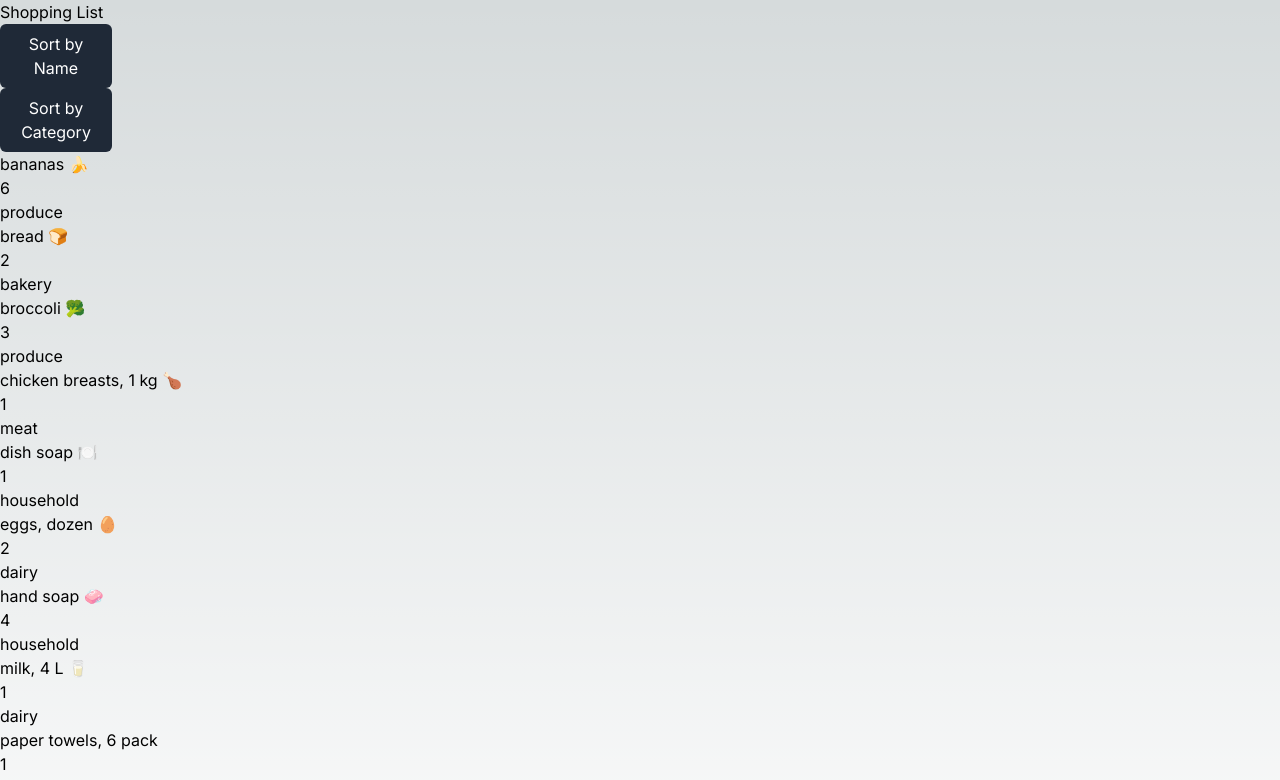
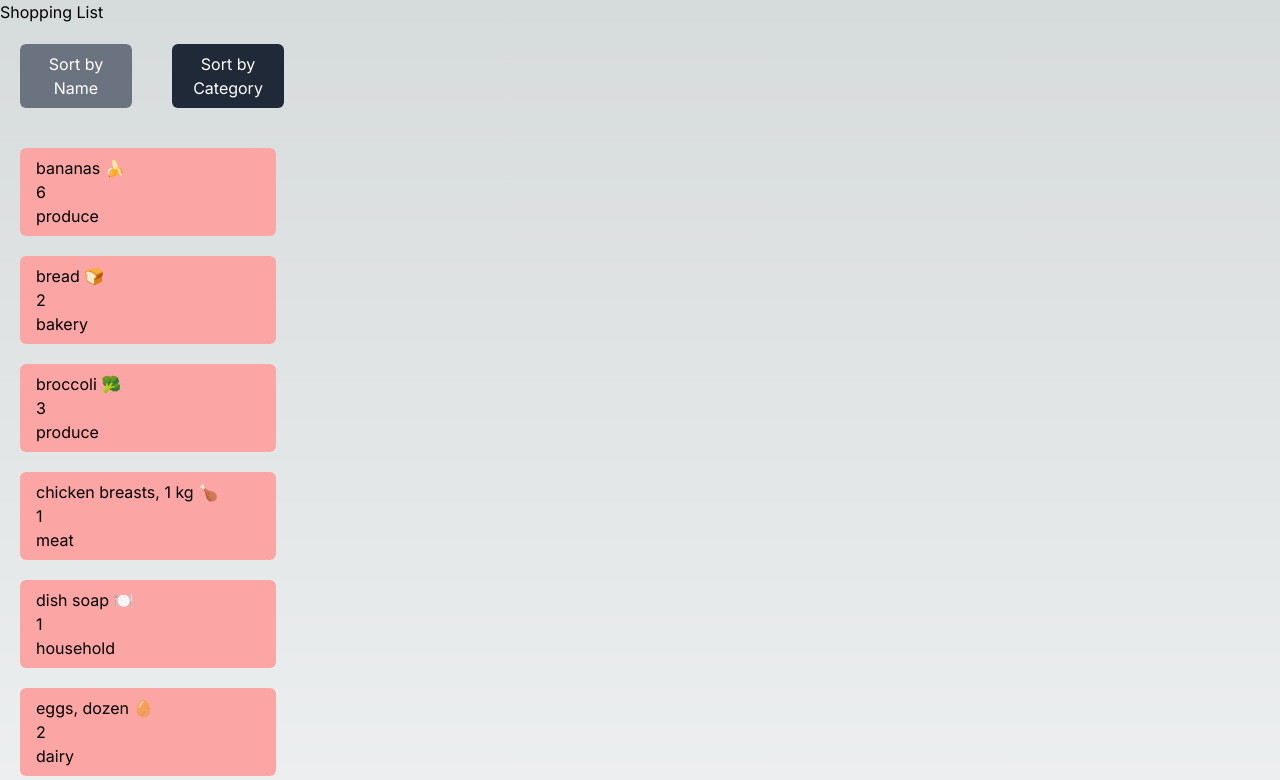
Before and after one commit to Kiydo/cprg306-assignments, a Next.js app: page /week5 in a window 1280 px wide. Shown: the top 780 px of the page. Built offline with nearby package versions, Linux system fonts and the light colour scheme.

Commit message:
week5fix

```diff
--- a/app/week5/item-list.js
+++ b/app/week5/item-list.js
@@ -5,10 +5,15 @@ import data from "./items.json";
 import { useState } from "react";
 
 export default function ItemList () {
+
+    const defaultButton = "w-28 py-2 px-4 bg-gray-800 hover:bg-gray-500 rounded-md text-white m-5";
+    const clickedButton = "w-28 py-2 px-4 bg-gray-500 rounded-md text-white m-5";
+
     const [sortBy, setSortBy] = useState("name");
 
     if (sortBy === "name") {
         data.sort((a, b) => a.name.localeCompare(b.name));
+
     };
     if (sortBy === "category") {
         data.sort((a, b) => a.category.localeCompare(b.category));
@@ -25,11 +30,13 @@ export default function ItemList () {
 
     return (
         <main>
-            <div class="w-28 py-2 px-4 bg-gray-800 hover:bg-gray-500 rounded-md text-white">
-                <button onClick={handleSortName}>Sort by Name</button>
-            </div>
-            <div class="w-28 py-2 px-4 bg-gray-800 hover:bg-gray-500 rounded-md text-white">
-                <button onClick={handleSortCategory}>Sort by Category</button>
+            <div class="inline-flex">
+                <div className={sortBy === "name" ? clickedButton : defaultButton}>
+                    <button id="btnName" onClick={handleSortName}>Sort by Name</button>
+                </div>
+                <div className={sortBy === "category" ? clickedButton : defaultButton}>
+                    <button id="btnCat" onClick={handleSortCategory}>Sort by Category</button>
+                </div>
             </div>
                 {data.map((item) => (
                     <Item name={item.name} quantity={item.quantity} category={item.category} />
--- a/app/week5/item.js
+++ b/app/week5/item.js
@@ -2,11 +2,17 @@
 export default function Item ({name, quantity, category}) {
 
     return (
-        <div>
+        <div class="flex-wrap w-64 py-2 px-4 bg-red-300 rounded-md m-5">
            <ul>
-                <li>{name}</li>
-                <li>{quantity}</li>
-                <li>{category}</li>
+                <div>
+                    <li>{name}</li>
+                </div>
+                <div>
+                    <li>{quantity}</li>
+                </div>
+                <div>
+                    <li>{category}</li>
+                </div>
            </ul>
         </div>
     );
--- a/package.json
+++ b/package.json
@@ -12,10 +12,10 @@
     "autoprefixer": "10.4.15",
     "eslint": "8.49.0",
     "eslint-config-next": "13.4.19",
-    "next": "13.4.19",
+    "next": "^13.4.19",
     "postcss": "8.4.29",
-    "react": "18.2.0",
-    "react-dom": "18.2.0",
+    "react": "^18.2.0",
+    "react-dom": "^18.2.0",
     "tailwindcss": "3.3.3"
   }
 }
```
Also changed, not shown: 1 other file (tests, documents, lock files or other folders).
